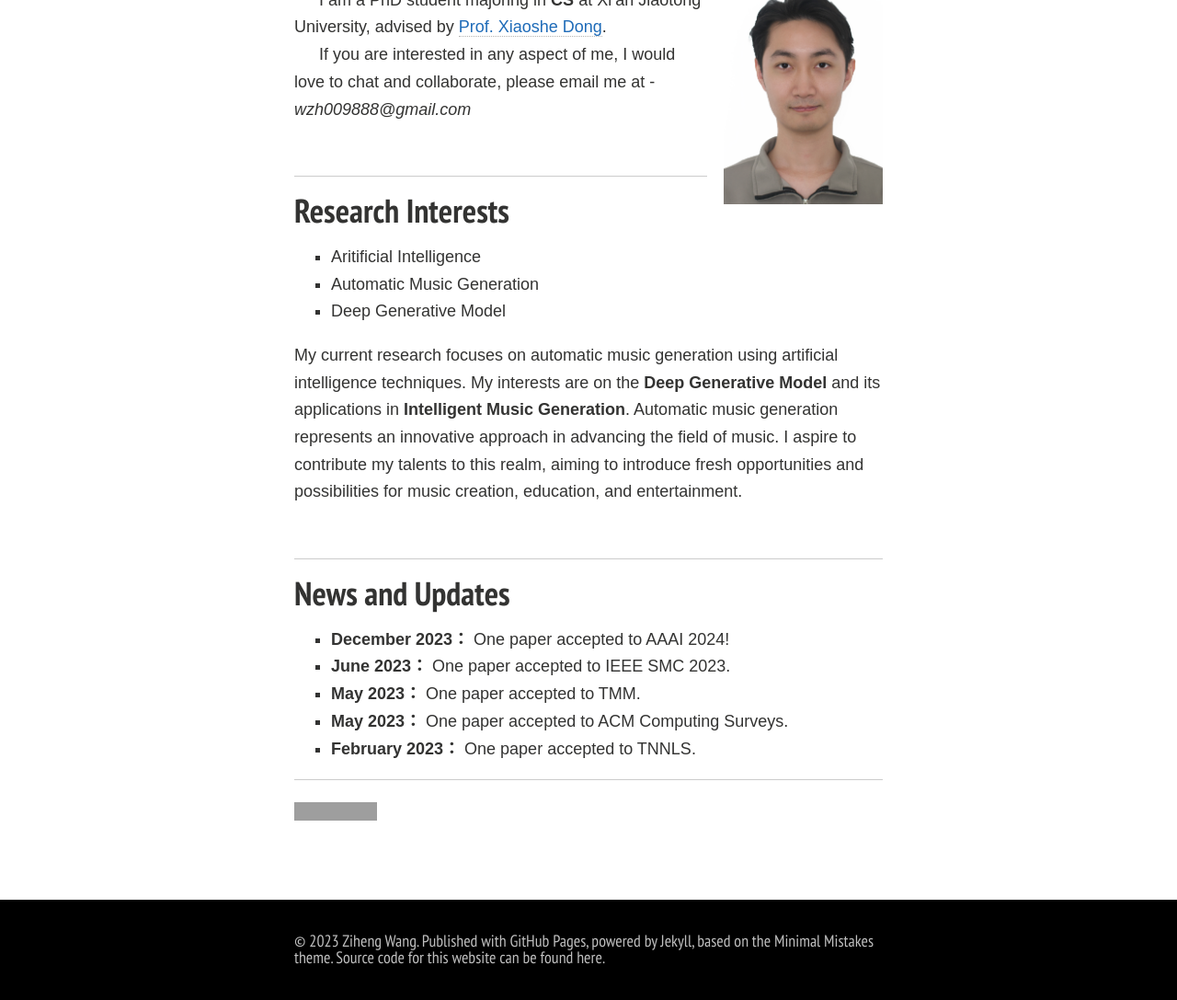
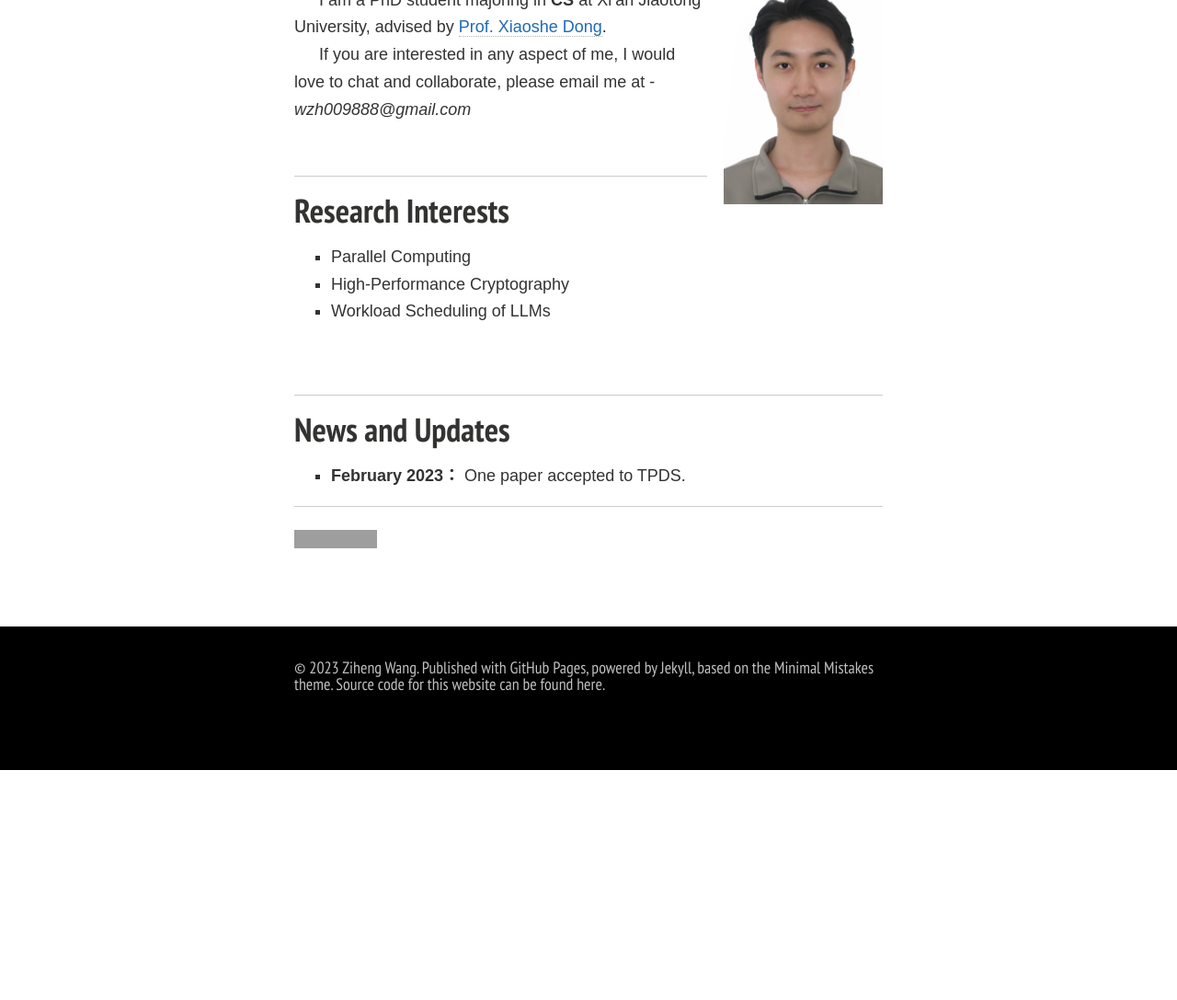
Before and after one commit to wzh009888/wzh009888.github.io, a Jekyll site: the page built from index.md, in a window 1280 px wide, cut to the strip 212-1346 px from the top of the page. Shown: the top 1087 px of the strip at 92% size. Built offline with Jekyll 4.4.1, drawn with Linux system fonts in a browser that asks for light colours; comment, search, counter and statistics services are not loaded; a style sheet for code colours, icons or effects is not loaded; our own code applies the rules of GitHub Pages for plain Markdown files; after the commit the page ends 1049 px from its top, so only the background shows below that; grey boxes are pictures that could not be loaded.

Commit message:
Update index.md

```diff
--- a/index.md
+++ b/index.md
@@ -18,11 +18,11 @@ If you are interested in any aspect of me, I would love to chat and collaborate,
 
 ## Research Interests
 
-- Aritificial Intelligence
-- Automatic Music Generation
-- Deep Generative Model
+- Parallel Computing
+- High-Performance Cryptography
+- Workload Scheduling of LLMs
 
-My current research focuses on automatic music generation using artificial intelligence techniques. My interests are on the **Deep Generative Model** and its applications in **Intelligent Music Generation**. Automatic music generation represents an innovative approach in advancing the field of music. I aspire to contribute my talents to this realm, aiming to introduce fresh opportunities and possibilities for music creation, education, and entertainment.
+<!-- My current research focuses on automatic music generation using artificial intelligence techniques. My interests are on the **Deep Generative Model** and its applications in **Intelligent Music Generation**. Automatic music generation represents an innovative approach in advancing the field of music. I aspire to contribute my talents to this realm, aiming to introduce fresh opportunities and possibilities for music creation, education, and entertainment. -->
 
 <br>
 
@@ -30,12 +30,13 @@ My current research focuses on automatic music generation using artificial intel
 
 ## News and Updates
 
-- **December 2023：** One paper accepted to AAAI 2024!
-- **June 2023：** One paper accepted to IEEE SMC 2023.
-- **May 2023：** One paper accepted to TMM.
-- **May 2023：** One paper accepted to ACM Computing Surveys.
-- **February 2023：** One paper accepted to TNNLS.
+<!-- - **December 2023：** One paper accepted to AAAI 2024! -->
+<!-- - **June 2023：** One paper accepted to IEEE SMC 2023. -->
+<!-- - **May 2023：** One paper accepted to TMM. -->
+<!-- - **May 2023：** One paper accepted to ACM Computing Surveys. -->
+- **February 2023：** One paper accepted to TPDS.
 <br>
 
 ---
 [![Visit tracker](https://clustrmaps.com/map_v2.png?cl=1768c4&w=a&t=n&d=pQyQkYWJ9EDu14vZFBycodEL-DKMU1JphEVRBVMsQAc&co=ffffff)](https://clustrmaps.com/site/1bxk2)
+<script type="text/javascript" id="clustrmaps" src="//clustrmaps.com/map_v2.js?d=cKGGVr08aOTHrS3bQfbR910iaBJXmufa0iB20Er5ovg&cl=ffffff&w=a"></script>
```
